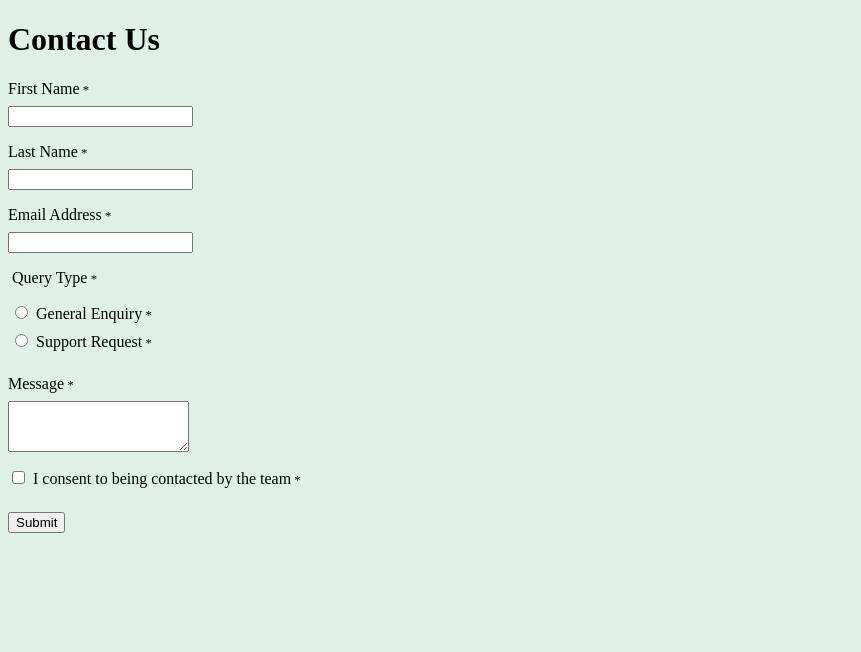
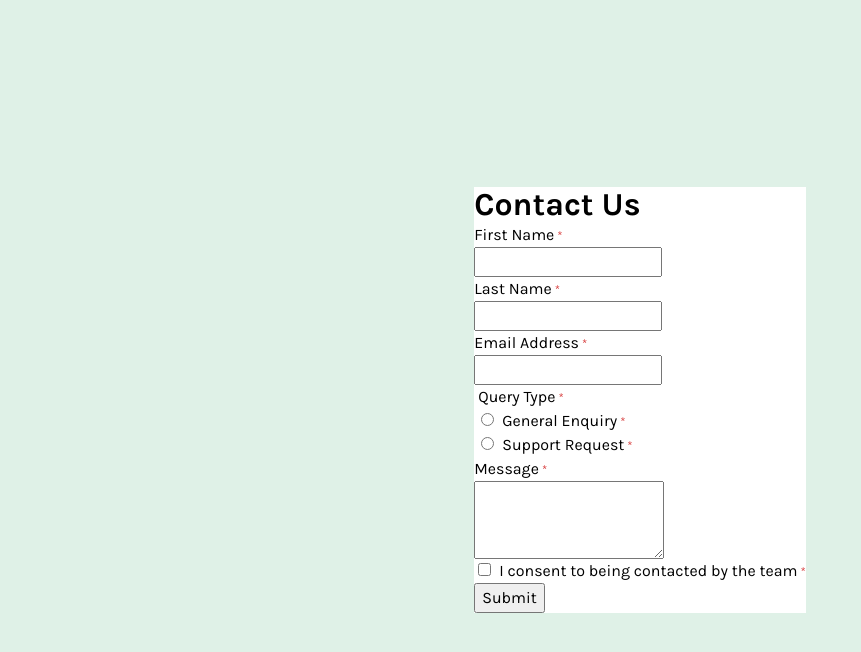
Before and after one commit to MattJM1007/react-contact-form-component, a React (Vite) app: page / in a window 1280 px wide. Shown: the top 652 px of the page, without its empty margins (0-861 px from the left). Built offline with nearby package versions, Linux system fonts and the light colour scheme.

Commit message:
added css reset

```diff
--- a/src/components/ContactForm.jsx
+++ b/src/components/ContactForm.jsx
@@ -53,7 +53,7 @@ function ContactUsForm() {
 
   return (
     <>
-      <form className="form-container" onSubmit={handleSubmit} noValidate>
+      <form className="form-container bg-100" onSubmit={handleSubmit} noValidate>
         {formSubmit && (
           <div className="toast" aria-role="alert">
             <span>
--- a/src/index.css
+++ b/src/index.css
@@ -1,5 +1,133 @@
+@font-face {
+  font-display: swap;
+  font-family: "Karla";
+  font-style: normal;
+  font-weight: 400;
+  src: url(./assets/fonts/Karla-VariableFont_wght.ttf) format("truetype");
+}
+
+@font-face {
+  font-display: swap;
+  font-family: "Karla";
+  font-style: normal;
+  font-weight: 700;
+  src: url(./assets/fonts/Karla-VariableFont_wght.ttf) format("truetype");
+}
+
+:root {
+  /* Colors - Primary */
+  --clr-primary-green-200: hsl(148, 38%, 91%);
+  --clr-primary-green-600: hsl(169, 82%, 27%);
+  --clr-primary-red-400: hsl(0, 66%, 54%);
+
+  /* Colors - Neutral */
+  --clr-neutral-100: hsl(0, 0%, 100%);
+  --clr-neutral-500: hsl(186, 15%, 59%);
+  --clr-neutral-900: hsl(187, 24%, 22%);
+
+  /* Font Families */
+  --ff-base: "Karla", sans-serif;
+
+  /* Font Sizes */
+  --fs-xs: calc(12 / 16 * 1rem);
+  --fs-sm: calc(14 / 16 * 1rem);
+  --fs-base: calc(16 / 16 * 1rem);
+  --fs-md: calc(18 / 16 * 1rem);
+  --fs-lg: calc(20 / 16 * 1rem);
+  --fs-xl: calc(24 / 16 * 1rem);
+  --fs-2xl: calc(32 / 16 * 1rem);
+  --fs-3xl: calc(48 / 16 * 1rem);
+  --fs-4xl: calc(64 / 16 * 1rem);
+
+  /* Font Weights */
+  --fw-regular: 400;
+  --fw-bold: 700;
+
+  /* Margin / Padding Spaces */
+  --space-3xs: ; /*  */
+  --space-2xs: ; /*  */
+  --space-xs: ; /*  */
+  --space-sm: ; /*  */
+  --space-md: ; /*  */
+  --space-lg: ; /*  */
+  --space-xl: ; /*  */
+  --space-2xl: ; /*  */
+  --space-3xl: ; /*  */
+
+  /* Space One-Step-Up pairs */
+  --space-3xs-2xs: ;
+  --space-2xs-xs: ;
+  --space-xs-sm: ;
+  --space-sm-md: ;
+  --space-md-lg: ;
+  --space-lg-xl: ;
+  --space-xl-2xl: ;
+  --space-2xl-3xl: ;
+}
+
+/* ******** RESET ******** */
+*,
+*::before,
+*::after {
+  box-sizing: border-box;
+}
+
+h1,
+.h1,
+h2,
+.h2,
+h3,
+.h3,
+h4,
+.h4 {
+  line-height: 1.1;
+}
+
+body,
+h1,
+h2,
+h3,
+p,
+dl,
+dd,
+figure,
+blockquote {
+  margin: 0;
+}
+
+ul[role="list"],
+ol[role="list"] {
+  list-style: none;
+  padding: 0;
+}
+
 body {
-  background-color: hsl(148, 38%, 91%);
+  min-height: 100vh;
+  line-height: 1.5;
+}
+
+input,
+button,
+textarea,
+select {
+  font: inherit;
+}
+
+img,
+picture {
+  max-inline-size: 100%;
+  display: block;
+}
+
+/* ******** GENERAL STYLES ******** */
+body {
+  font-family: var(--ff-base);
+  font-size: var(--fs-base);
+  font-weight: var(--fw-regular);
+  background-color: var(--clr-primary-green-200);
+  display: flex;
+  align-items: center;
+  justify-content: center;
 }
 
 fieldset {
@@ -7,13 +135,9 @@ fieldset {
   padding: 0;
 }
 
-form > * + *,
-fieldset > * + * {
-  margin-block-start: 1rem;
-}
-
-.form-group > * + * {
-  margin-block-start: 0.5rem;
+input[type="radio"],
+input[type="checkbox"] {
+  margin-inline-end: 0.5rem;
 }
 
 label + input:not([type="radio"], [type="checkbox"]),
@@ -26,13 +150,82 @@ label + textarea {
 fieldset:has(input:required) legend:after {
   content: " * ";
   font-size: 0.8em;
+  color: var(--clr-primary-red-400);
 }
 
-input[type="radio"],
-input[type="checkbox"] {
-  margin-inline-end: 0.5rem;
+/* ******** COMPOSITION / LAYOUT ******** */
+.wrapper {
+  max-inline-size: 70em;
+  margin-inline: auto;
+}
+
+.flow > * + * {
+  margin-block-start: var(--flow-space, 1rem);
+}
+
+.flex-flow {
+  display: flex;
+  gap: var(--gap, 1rem);
+}
+
+.grid-flow {
+  --column-count: 1;
+  --column-size: 1fr;
+  --column-template: repeat(var(--column-count, 1), var(--column-size, 1fr));
+
+  display: grid;
+  gap: var(--gap, 1rem);
+  grid-template-columns: var(--column-template);
+}
+
+.grid-auto {
+  --min-col-size: 200px;
+  --item-placement: auto-fit;
+
+  display: grid;
+  gap: var(--gap, 1rem);
+  grid-template-columns: repeat(var(--item-placement), minmax(min(var(--min-col-size), 100%), 1fr));
+}
+
+.align-center {
+  align-items: center;
+}
+
+.justify-center {
+  justify-content: center;
+}
+
+.place-center {
+  align-items: center;
+  justify-content: center;
+}
+
+/* ******** UTILITIES ******** */
+.visually-hidden:not(:focus):not(:active) {
+  position: absolute;
+  width: 1px;
+  height: 1px;
+  overflow: hidden;
+  clip: rect(0 0 0 0); /* Legacy property for Internet Explorer */
+  clip-path: inset(50%);
+  white-space: nowrap;
+}
+
+.hidden {
+  display: none;
 }
 
 .error {
   display: block;
+  color: var(--clr-primary-red-400);
 }
+
+.bg-100 {
+  background: var(--clr-neutral-100);
+}
+
+/* ******** COMPONENTS ******** */
+
+/* ******** BLOCK STYLE ******** */
+
+/* ******** EXCEPTIONS ******** */
```
